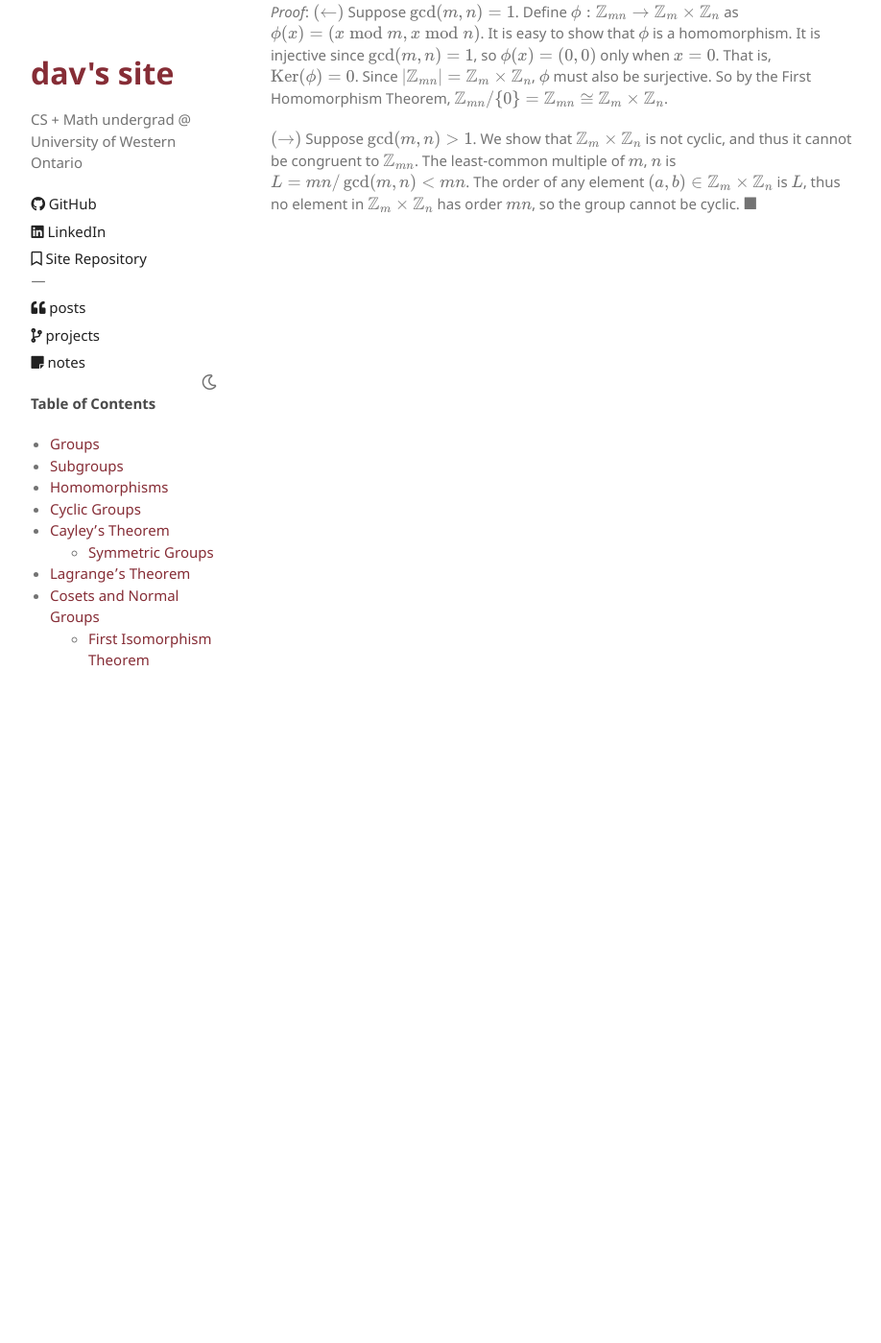
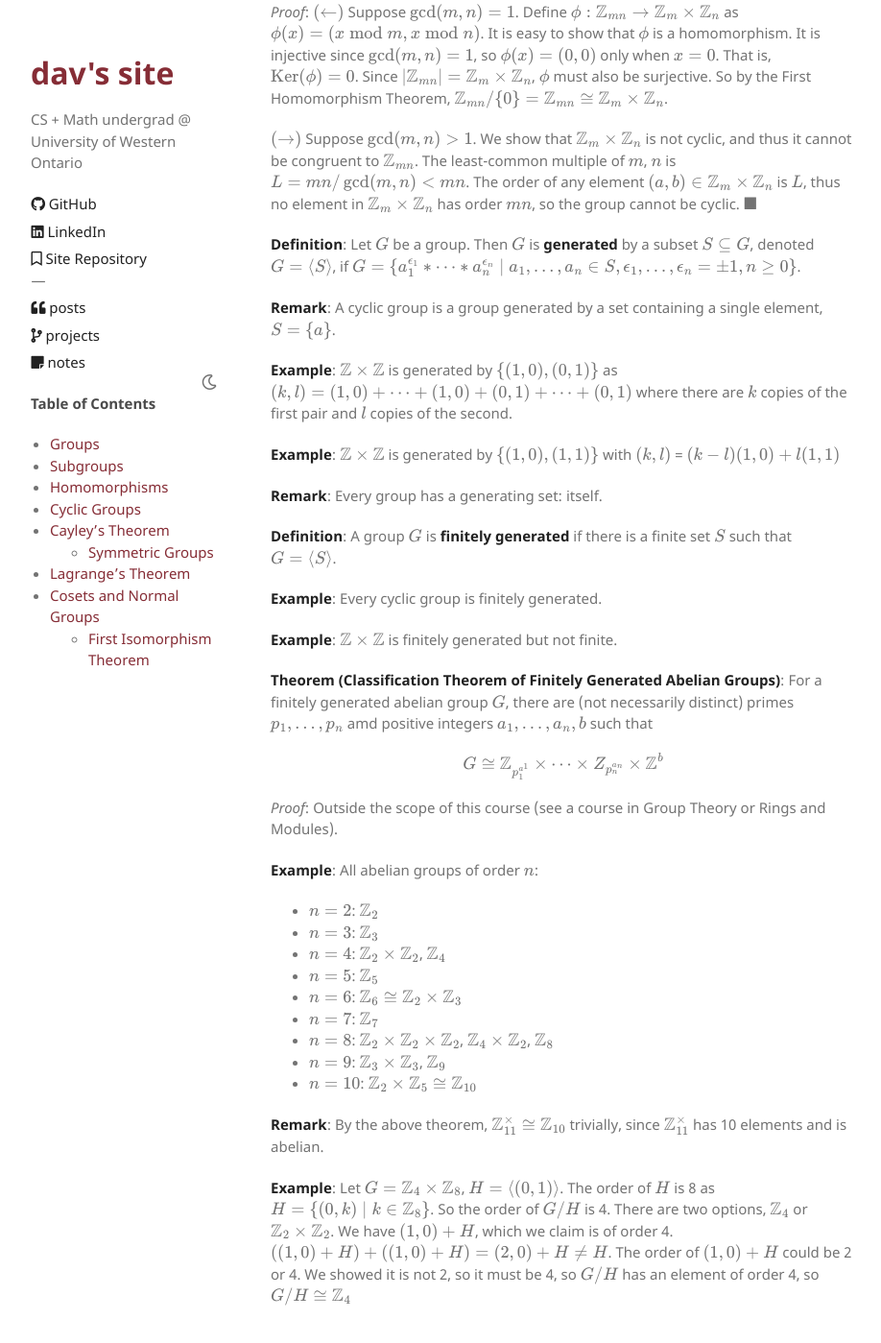
Before and after one commit to davidtranhq/davidtranhq.github.io, a Jekyll site: the page built from notes/abstract-algebra/groups.md, in a window 1280 px wide and 1400 px high, scrolled down 13295 px. Shown: the whole window at 96% size, without its empty margins (153-1071 px from the left). Built offline with Jekyll 4.4.1, drawn with Linux system fonts in a browser that asks for light colours; formulas are drawn with MathJax 3; our own code applies the rules of GitHub Pages for plain Markdown files.

Commit message:
up to classification theorem of finitely generated abelian groups

```diff
--- a/notes/abstract-algebra/groups.md
+++ b/notes/abstract-algebra/groups.md
@@ -493,3 +493,42 @@ and it is surjective since for any $y$, $f((x, y)) = y$. Finally, $\langle (1, 0
 *Proof*: $(\leftarrow)$ Suppose $\gcd(m, n) = 1$. Define $\phi: \mathbb Z_{mn} \to \mathbb Z_m \times \mathbb Z_n$ as $\phi(x) = (x \bmod m, x \bmod n)$. It is easy to show that $\phi$ is a homomorphism. It is injective since $\gcd(m, n) = 1$, so $\phi(x) = (0, 0)$ only when $x = 0$. That is, $\operatorname{Ker}(\phi) = 0$. Since $\vert \mathbb Z_{mn} \vert = \mathbb Z_m \times \mathbb Z_n$, $\phi$ must also be surjective. So by the First Homomorphism Theorem, $\mathbb Z_{mn}/\mathbb \lbrace 0 \rbrace = \mathbb Z_{mn} \cong \mathbb Z_m \times \mathbb Z_n$.
 
 $(\rightarrow)$ Suppose $\gcd(m, n) \gt 1$.  We show that $\mathbb Z_m \times \mathbb Z_n$ is not cyclic, and thus it cannot be congruent to $\mathbb Z_{mn}$. The least-common multiple of $m$, $n$ is $L = mn/\gcd(m, n) \lt mn$. The order of any element $(a, b) \in \mathbb Z_m \times \mathbb Z_n$ is $L$, thus no element in $\mathbb Z_m \times \mathbb Z_n$ has order $mn$, so the group cannot be cyclic. $\blacksquare$
+
+**Definition**: Let $G$ be a group. Then $G$ is **generated** by a subset $S \subseteq G$, denoted $G = \langle S \rangle$, if $G = \lbrace a_1^{\epsilon_1} * \dots * a_n^{\epsilon_n}\mid a_1, \dots, a_n \in S, \epsilon_1, \dots, \epsilon_n = \pm 1, n \geq 0 \rbrace$.
+
+**Remark**: A cyclic group is a group generated by a set containing a single element, $S = \lbrace a \rbrace$.
+
+**Example**: $\mathbb Z \times \mathbb Z$ is generated by $\lbrace (1, 0), (0, 1) \rbrace$ as $(k, l) = (1, 0) + \dots + (1, 0) + (0, 1) + \dots + (0, 1)$ where there are $k$ copies of the first pair and $l$ copies of the second.
+
+**Example**: $\mathbb Z \times \mathbb Z$ is generated by $\lbrace (1, 0), (1, 1) \rbrace$ with $(k, l)$ = $(k - l)(1, 0) + l(1, 1)$
+
+**Remark**: Every group has a generating set: itself.
+
+**Definition**: A group $G$ is **finitely generated** if there is a finite set $S$ such that $G = \langle S \rangle$.
+
+**Example**: Every cyclic group is finitely generated.
+
+**Example**: $\mathbb Z \times \mathbb Z$ is finitely generated but not finite.
+
+**Theorem (Classification Theorem of Finitely Generated Abelian Groups)**: For a finitely generated abelian group $G$, there are (not necessarily distinct) primes $p_1, \dots, p_n$ amd positive integers $a_1, \dots, a_n, b$ such that
+
+$$
+G \cong \mathbb Z_{p_1^{a^1}} \times \dots \times Z_{p_n^{a_n}} \times \mathbb Z^b
+$$
+
+*Proof*: Outside the scope of this course (see a course in Group Theory or Rings and Modules).
+
+**Example**: All abelian groups of order $n$:
+* $n = 2$: $\mathbb Z_2$
+* $n = 3$: $\mathbb Z_3$
+* $n = 4$: $\mathbb Z_2 \times \mathbb Z_2$, $\mathbb Z_4$
+* $n = 5$: $\mathbb Z_5$
+* $n = 6$: $\mathbb Z_6 \cong \mathbb Z_2 \times \mathbb Z_3$
+* $n = 7$: $\mathbb Z_7$
+* $n = 8$: $\mathbb Z_2 \times \mathbb Z_2 \times \mathbb Z_2$, $\mathbb Z_4 \times \mathbb Z_2$, $\mathbb Z_8$
+* $n = 9$: $\mathbb Z_3 \times \mathbb Z_3$, $\mathbb Z_9$
+* $n = 10$: $\mathbb Z_2 \times \mathbb Z_5 \cong \mathbb Z_{10}$
+
+**Remark**: By the above theorem, $\mathbb Z_{11}^\times \cong \mathbb Z_{10}$ trivially, since $\mathbb Z_{11}^\times$ has 10 elements and is abelian.
+
+**Example**: Let $G = \mathbb Z_4 \times \mathbb Z_8$, $H = \langle (0, 1) \rangle$. The order of $H$ is 8 as $H = \lbrace (0, k) \mid k \in \mathbb Z_8 \rbrace$. So the order of $G/H$ is 4. There are two options, $\mathbb Z_4$ or $\mathbb Z_2 \times \mathbb Z_2$. We have $(1, 0) + H$, which we claim is of order 4. $((1, 0) + H) + ((1, 0) + H) = (2, 0) + H \neq H$. The order of $(1, 0) + H$ could be 2 or 4. We showed it is not 2, so it must be 4, so $G/H$ has an element of order 4, so $G/H \cong \mathbb Z_4$
```
